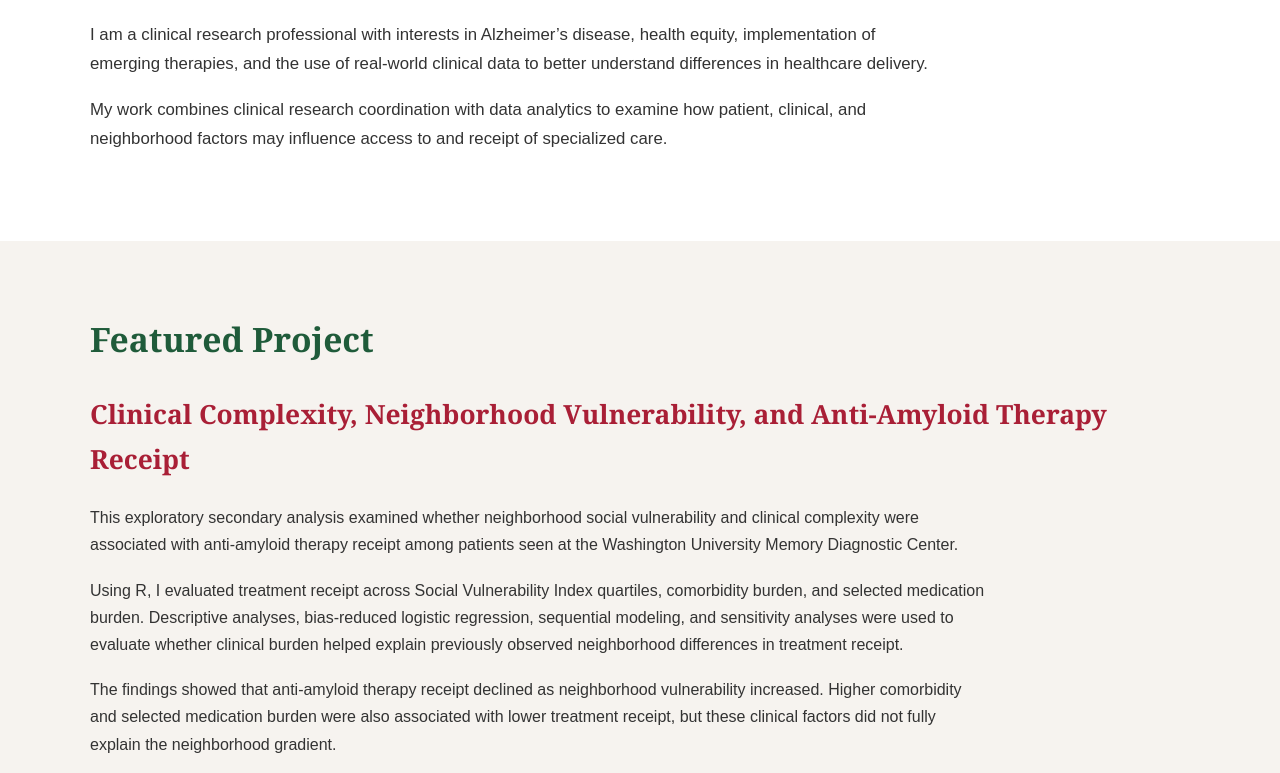
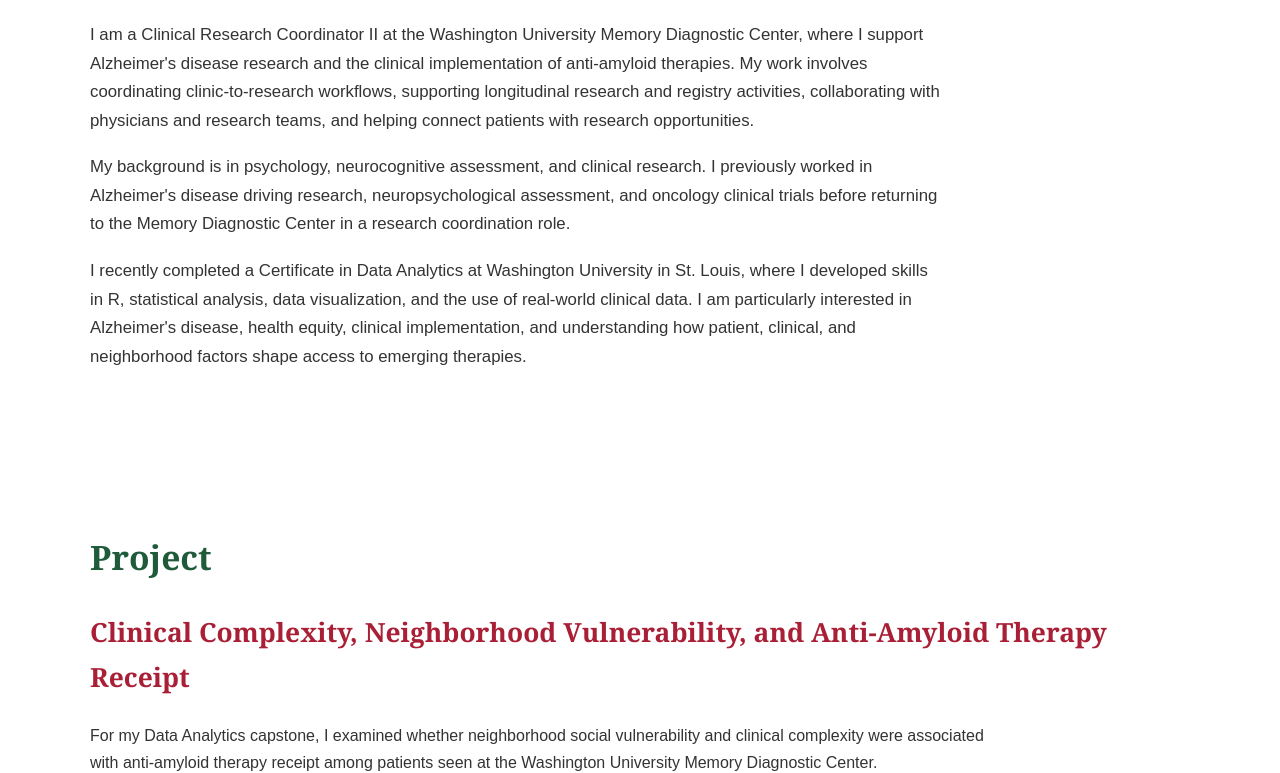
Before and after one commit to carsonwoodfin/carsonwoodfin, a plain HTML site: page index.html in a window 1280 px wide. Shown: the part 529-1302 px from the top of the page. Drawn offline with Linux system fonts and the light colour scheme.

Commit message:
Update index.html

```diff
--- a/index.html
+++ b/index.html
@@ -30,47 +30,65 @@
         <h2>About Me</h2>
 
     <p>
-          I am a clinical research professional with interests in Alzheimer’s disease,
-          health equity, implementation of emerging therapies, and the use of real-world
-          clinical data to better understand differences in healthcare delivery.
+      I am a Clinical Research Coordinator II at the Washington University Memory Diagnostic Center,
+      where I support Alzheimer's disease research and the clinical implementation of anti-amyloid therapies.
+      My work involves coordinating clinic-to-research workflows, supporting longitudinal research and registry
+      activities, collaborating with physicians and research teams, and helping connect patients with research
+      opportunities.
     </p>
 
     <p>
-          My work combines clinical research coordination with data analytics to examine
-          how patient, clinical, and neighborhood factors may influence access to and
-          receipt of specialized care.
+      My background is in psychology, neurocognitive assessment, and clinical research. I previously worked in
+      Alzheimer's disease driving research, neuropsychological assessment, and oncology clinical trials before
+      returning to the Memory Diagnostic Center in a research coordination role.
     </p>
+
+    <p>
+      I recently completed a Certificate in Data Analytics at Washington University in St. Louis, where I developed
+      skills in R, statistical analysis, data visualization, and the use of real-world clinical data. I am particularly
+      interested in Alzheimer's disease, health equity, clinical implementation, and understanding how patient,
+      clinical, and neighborhood factors shape access to emerging therapies.
+    </p>
+
   </div>
 </section>
 
-    <section id="project" class="section alt-section">
+<section id="project" class="section">
   <div class="container">
-        <h2>Featured Project</h2>
+    <h2>Project</h2>
 
     <h3>
       Clinical Complexity, Neighborhood Vulnerability, and Anti-Amyloid Therapy Receipt
     </h3>
 
     <p>
-          This exploratory secondary analysis examined whether neighborhood social
-          vulnerability and clinical complexity were associated with anti-amyloid therapy
-          receipt among patients seen at the Washington University Memory Diagnostic Center.
+      For my Data Analytics capstone, I examined whether neighborhood social vulnerability
+      and clinical complexity were associated with anti-amyloid therapy receipt among patients
+      seen at the Washington University Memory Diagnostic Center.
     </p>
 
     <p>
-          Using R, I evaluated treatment receipt across Social Vulnerability Index quartiles,
-          comorbidity burden, and selected medication burden. Descriptive analyses,
-          bias-reduced logistic regression, sequential modeling, and sensitivity analyses
-          were used to evaluate whether clinical burden helped explain previously observed
-          neighborhood differences in treatment receipt.
+      This project built on prior geospatial work showing that patients receiving anti-amyloid
+      therapy tended to live in more advantaged neighborhoods. In collaboration with the research
+      team, I explored whether differences in comorbidity burden and selected medication burden
+      could help explain that pattern.
     </p>
 
     <p>
-          The findings showed that anti-amyloid therapy receipt declined as neighborhood
-          vulnerability increased. Higher comorbidity and selected medication burden were
-          also associated with lower treatment receipt, but these clinical factors did not
-          fully explain the neighborhood gradient.
+      Using R, I analyzed treatment receipt across Social Vulnerability Index quartiles and
+      developed measures of clinical complexity based on comorbidities and selected medication
+      classes. I used descriptive analyses, mean bias-reduced logistic regression, sequential
+      modeling, and sensitivity analyses to evaluate these relationships.
     </p>
+
+    <p>
+      Anti-amyloid therapy receipt declined as neighborhood vulnerability increased. Higher
+      comorbidity burden and higher selected medication burden were also associated with lower
+      treatment receipt. However, these clinical factors did not fully explain the neighborhood
+      gradient, suggesting that additional patient, clinical, and structural factors may contribute
+      to differences in treatment receipt.
+    </p>
+
   </div>
 </section>
 
```
Lines whose indentation alone changed are shown as unchanged.
